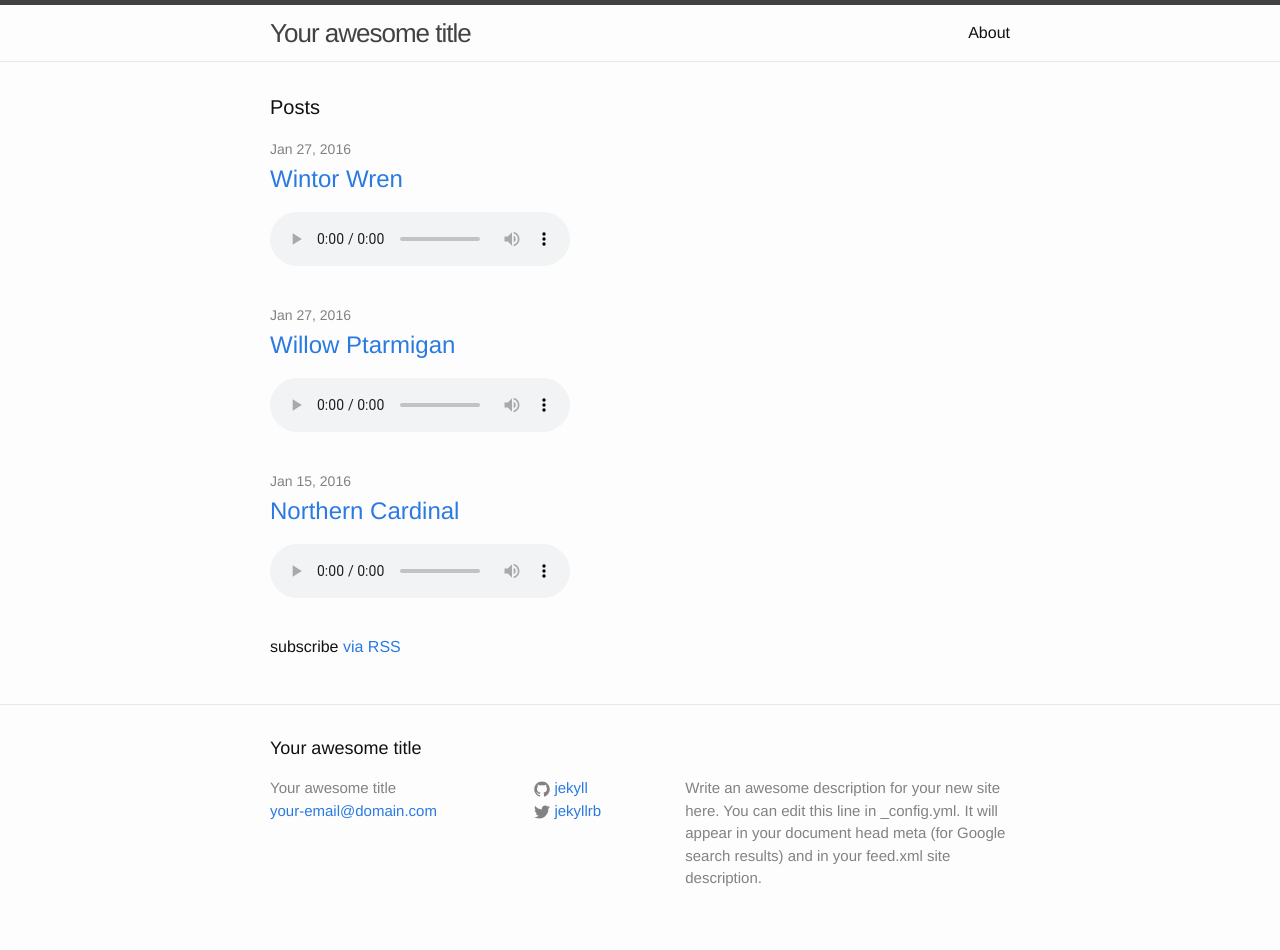
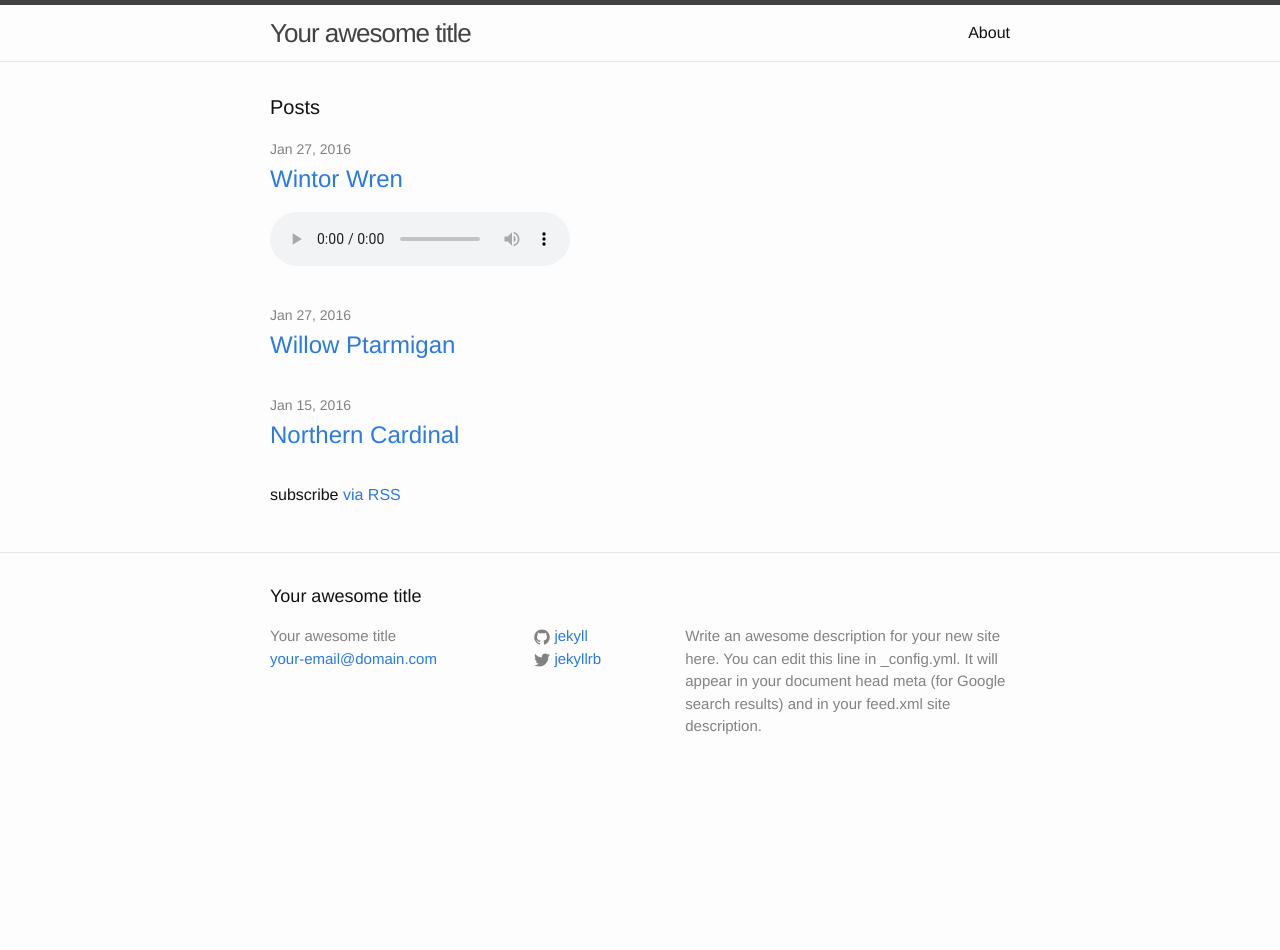
Before and after one commit to chantastic/birdcallreview.com, a Jekyll site: the page built from index.html, in a window 1280 px wide. Built offline with Jekyll 4.4.1, drawn with Linux system fonts in a browser that asks for light colours; after the commit the page ends 900 px from its top, so only the background shows below that.

Commit message:
feat: show full first-post on homepage

```diff
--- a/index.html
+++ b/index.html
@@ -7,7 +7,7 @@ layout: default
   <h1 class="page-heading">Posts</h1>
 
   <ul class="post-list">
-    {% for post in site.posts %}
+    {% for post in site.posts limit:1 %}
       <li>
         <span class="post-meta">{{ post.date | date: "%b %-d, %Y" }}</span>
 
@@ -20,6 +20,16 @@ layout: default
         </audio>
       </li>
     {% endfor %}
+
+    {% for post in site.posts offset:1 %}
+      <li>
+        <span class="post-meta">{{ post.date | date: "%b %-d, %Y" }}</span>
+
+        <h2>
+          <a class="post-link" href="{{ post.url | prepend: site.baseurl }}">{{ post.title }}</a>
+        </h2>
+      </li>
+    {% endfor %}
   </ul>
 
   <p class="rss-subscribe">subscribe <a href="{{ "/feed.xml" | prepend: site.baseurl }}">via RSS</a></p>
```
